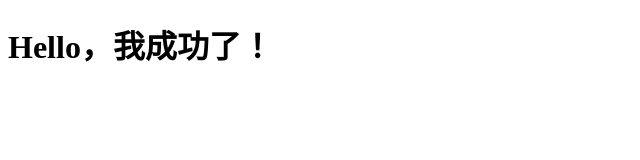
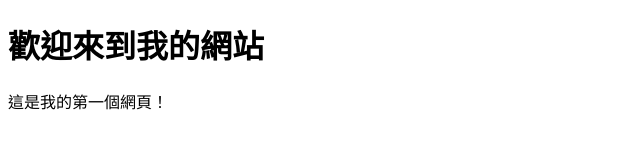
Before and after one commit to Hsuan0105/github.io, a plain HTML site: page index.html in a window 1280 px wide. Shown: the whole page, without its empty margins (0-640 px from the left). Drawn offline with Linux system fonts and the light colour scheme.

Commit message:
Update index.html

```diff
--- a/index.html
+++ b/index.html
@@ -1,9 +1,11 @@
 <!DOCTYPE html>
-<html>
+<html lang="zh-TW">
 <head>
+  <meta charset="UTF-8">
   <title>我的網站</title>
 </head>
 <body>
-  <h1>Hello，我成功了！</h1>
+  <h1>歡迎來到我的網站</h1>
+  <p>這是我的第一個網頁！</p>
 </body>
 </html>
```
